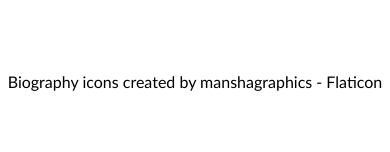
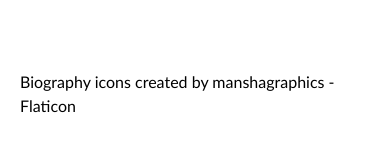
Before and after one commit to jonespinoza111/portfolio-website, a React (Vite) app: page / in a window 390 px wide. Shown: the part 986-1138 px from the top of the page. Built offline with nearby package versions, Linux system fonts and the light colour scheme.

Commit message:
responsive changes

```diff
--- a/src/components/ProjectCard.jsx
+++ b/src/components/ProjectCard.jsx
@@ -10,13 +10,13 @@
         className="card bg-white text-black container-box-shadow w-[325px] h-[350px] flex flex-col-reverse my-5 mx-4 cursor-pointer rounded-lg hover:scale-105 transition-all duration-200"
         onClick={() => navigate(`/project/${project.id}`)}
       >
-        <div className="w-full h-[30%]">
+        <div className="w-full h-[35%] sm:h-[30%]">
           <h3 className="pl-5 pt-2 font-semibold text-xl">{project.title}</h3>
           <p className="pl-5 pr-2 pt-2 font-medium text-[15px]">
             {project.description}
           </p>
         </div>
-        <div className="img-container w-full h-[70%] flex justify-center items-center bg-red-100 rounded-t-lg">
+        <div className="img-container w-full h-[65%] sm:h-[70%] flex justify-center items-center bg-red-100 rounded-t-lg">
           <img
             src={project.images[0]}
             className={`${
--- a/src/pages/Home.jsx
+++ b/src/pages/Home.jsx
@@ -34,7 +34,7 @@
         </section>
       </SlideMotion>
       <SocialLinks />
-        <div className="flex justify-center items-center mt-40 mb-10 font-extralight">
+        <div className="flex justify-center items-center mt-40 mb-10 font-extralight  mx-5">
         <a href="https://www.flaticon.com/free-icons/biography" title="biography icons">Biography icons created by manshagraphics - Flaticon</a>
       </div>
     </div>
```
